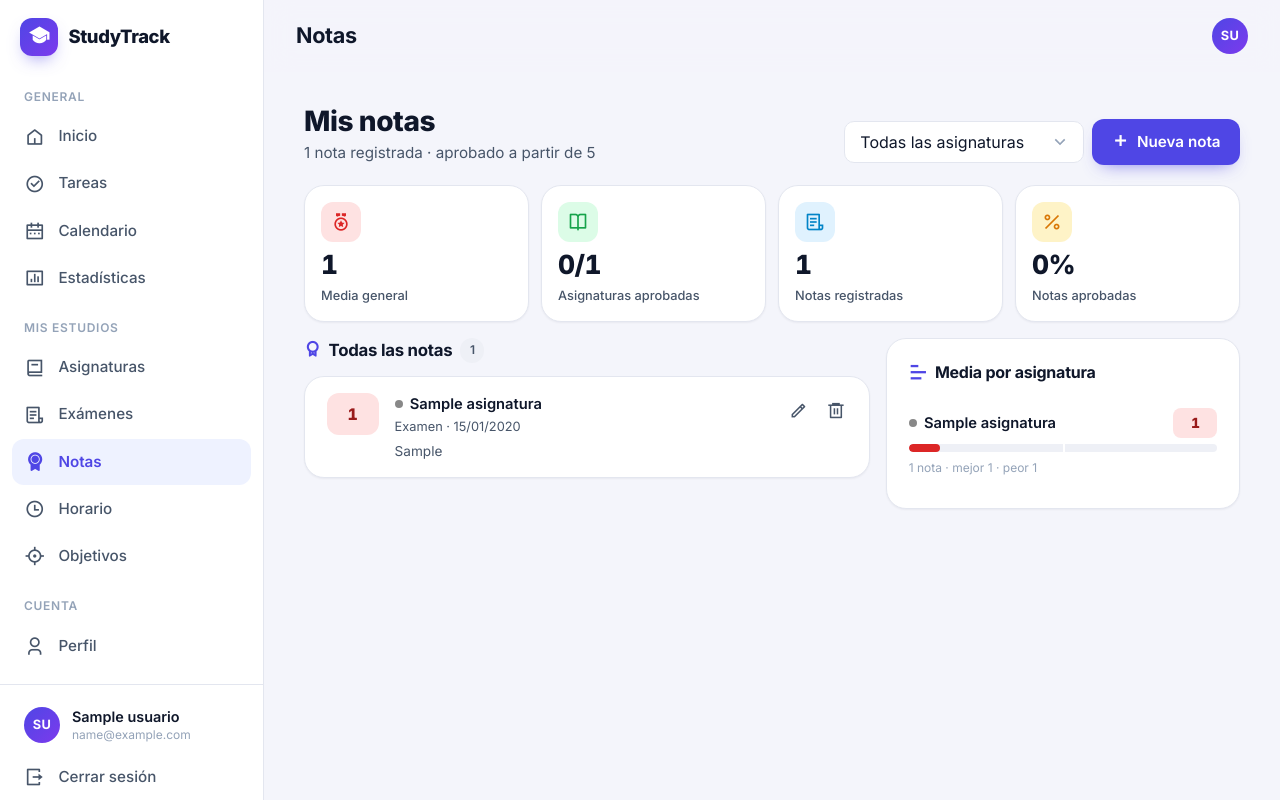
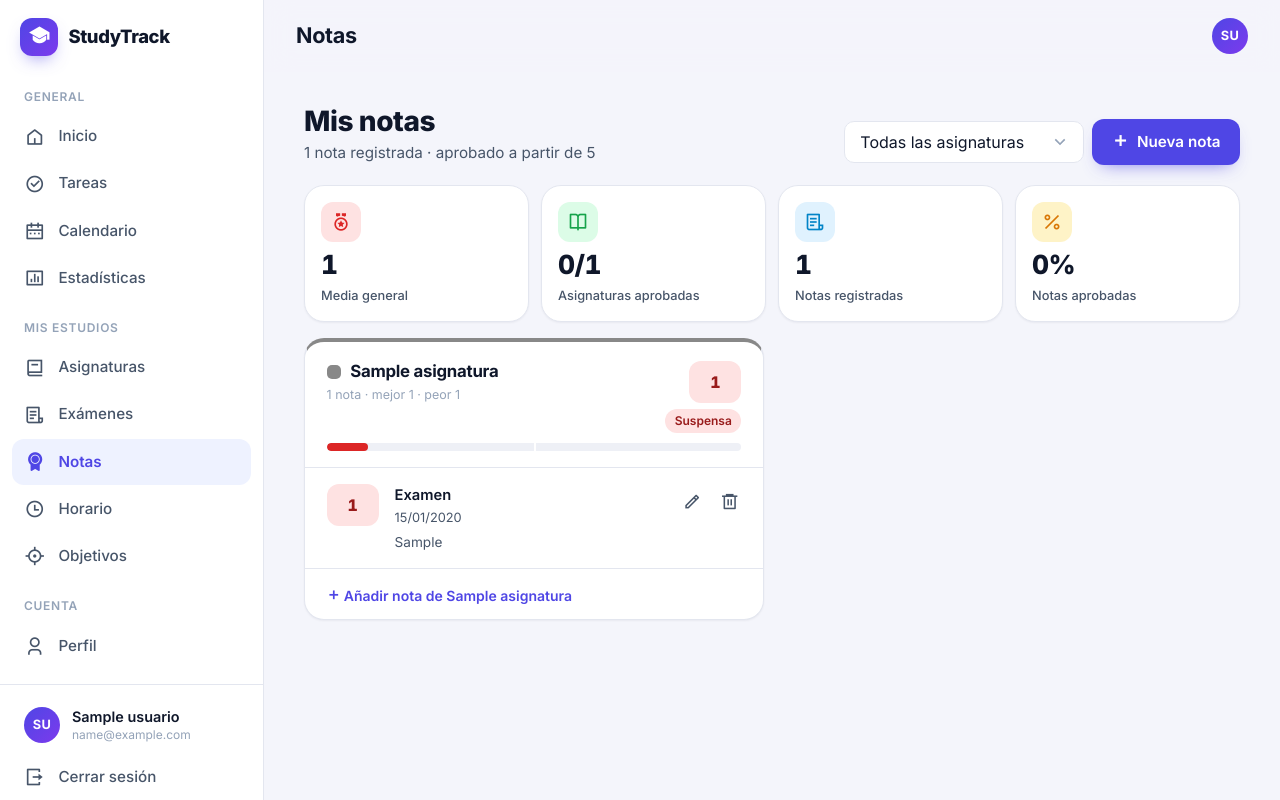
Before and after one commit to Frxnker/StudyTrack, a PHP site: page /grades in a window 1280 px wide. Run offline with PHP 8.4, Linux system fonts and the light colour scheme; the visitor is signed in with stand-in values (Sample User, id 1); tables that the repository leaves empty hold one stand-in row (values such as "Sample post"); some libraries are stand-ins or nearby versions.

Commit message:
Notas: listado agrupado por asignatura con su media
- Cada asignatura con notas es un grupo con su media (.grade-pill),
  aprobada/suspensa según PASS_MARK, barra con la marca del aprobado,
  mejor y peor nota, sus notas y un enlace para añadir otra.
- Las asignaturas sin notas aparecen aparte con acceso directo al alta.
- Se mantiene el resumen (media general con grade_overall_average) y el
  filtro por asignatura; desaparece la columna lateral de medias, que
  ahora estaría duplicada.

Co-Authored-By: Claude Opus 5.5 <noreply@anthropic.com>

```diff
--- a/css/responsive.css
+++ b/css/responsive.css
@@ -113,6 +113,18 @@
   .grade-row {
     gap: 1rem;
     padding: 1rem 1.35rem;
+  }
+
+  .grade-group__header {
+    padding: 1.2rem 1.35rem .6rem;
+  }
+
+  .grade-group__bar {
+    padding: 0 1.35rem 1rem;
+  }
+
+  .grade-group__footer {
+    padding: .8rem 1.35rem;
   }
 
   .exam-row {
@@ -352,8 +364,9 @@
     border-top: 0;
   }
 
-  /* Estadísticas y detalle de asignatura: dos columnas */
+  /* Estadísticas, detalle de asignatura y grupos de notas: dos columnas */
   .detail-grid,
+  .grade-groups,
   .chart-grid {
     grid-template-columns: repeat(2, minmax(0, 1fr));
   }
--- a/css/style.css
+++ b/css/style.css
@@ -2948,51 +2948,81 @@ a.grade-mini__subject:hover {
 
 /* 17. Notas
    ========================================================================== */
-.average-list {
-  display: flex;
-  flex-direction: column;
-  gap: .35rem;
-}
-
-.average {
-  display: flex;
-  flex-direction: column;
-  gap: .4rem;
-  margin: 0 -.6rem;
-  padding: .6rem;
-  border-radius: var(--radius);
-}
-
-.average.is-active {
-  background: var(--c-primary-soft);
-}
-
-.average__head {
-  display: flex;
-  align-items: center;
+/* Un grupo por asignatura: cabecera con la media, barra y sus notas */
+.grade-groups {
+  display: grid;
+  gap: 1rem;
+  align-items: start;
+}
+
+.grade-group {
+  border-top: 4px solid var(--subject);
+}
+
+.grade-group__header {
+  display: flex;
+  align-items: flex-start;
   justify-content: space-between;
   gap: .75rem;
-}
-
-.average__name {
-  display: flex;
-  align-items: center;
-  gap: .45rem;
+  padding: 1rem 1rem .6rem;
+}
+
+.grade-group__heading {
   min-width: 0;
-  color: var(--c-text);
+}
+
+.grade-group__name {
+  font-size: 1.05rem;
+}
+
+.grade-group__name a {
+  color: inherit;
+}
+
+.grade-group__name a:hover {
+  color: var(--c-primary);
+  text-decoration: none;
+}
+
+.grade-group__meta {
+  margin-top: .2rem;
+  color: var(--c-text-3);
+  font-size: .78rem;
+}
+
+.grade-group__average {
+  display: flex;
+  flex-direction: column;
+  flex-shrink: 0;
+  align-items: flex-end;
+  gap: .35rem;
+}
+
+.grade-group__bar {
+  padding: 0 1rem .85rem;
+  border-bottom: 1px solid var(--c-border);
+}
+
+.grade-group__footer {
+  padding: .75rem 1rem;
+  border-top: 1px solid var(--c-border);
+}
+
+.grade-row__type {
   font-size: .92rem;
   font-weight: 600;
-  overflow-wrap: anywhere;
-}
-
-.average__name:hover {
-  color: var(--c-primary);
+}
+
+.ungraded__list {
+  display: flex;
+  flex-wrap: wrap;
+  gap: .5rem;
+  margin-top: .75rem;
+}
+
+.ungraded__list .chip:hover {
   text-decoration: none;
-}
-
-.average__meta {
-  color: var(--c-text-3);
-  font-size: .75rem;
+  filter: brightness(.95);
 }
 
 .grade-list > li + li {
--- a/grades.php
+++ b/grades.php
@@ -177,9 +177,27 @@ $averages = grade_subject_averages($userId);
 $graded   = array_filter($averages, static fn (array $s): bool => (int) $s['num_notas'] > 0);
 $passed   = array_filter($graded, static fn (array $s): bool => grade_passed($s['media']));
 
+// Notas agrupadas por asignatura: [id => asignatura + media + 'notas' => [...]]
+$groups = [];
+foreach ($graded as $subject) {
+    if ($subjectId === 0 || (int) $subject['id'] === $subjectId) {
+        $groups[(int) $subject['id']] = $subject + ['notas' => []];
+    }
+}
+foreach (grade_list($userId, $subjectId) as $grade) {
+    $groups[(int) $grade['asignatura_id']]['notas'][] = $grade;
+}
+
+// Asignaturas que aún no tienen ninguna nota (para invitar a añadirlas)
+$ungraded = array_values(array_filter(
+    $averages,
+    static fn (array $s): bool => (int) $s['num_notas'] === 0 && ($subjectId === 0 || (int) $s['id'] === $subjectId)
+));
+
 render('grades/index', [
     'pageTitle'      => 'Notas',
-    'grades'         => grade_list($userId, $subjectId),
+    'groups'         => $groups,
+    'ungraded'       => $ungraded,
     'averages'       => $averages,
     'overallAverage' => grade_overall_average($userId),
     'summary'        => grade_summary($userId),
--- a/views/grades/index.php
+++ b/views/grades/index.php
@@ -1,11 +1,10 @@
 <?php
 /**
- * Vista: resumen de notas, media por asignatura y listado de calificaciones.
+ * Vista: resumen de notas y notas agrupadas por asignatura, cada grupo con su media.
  *
- * En móvil las medias van primero; en escritorio pasan a una columna lateral (.split).
- *
- * @var array      $grades
- * @var array      $averages        id, nombre, color, media, num_notas, mejor, peor
+ * @var array      $groups          [id => id, nombre, color, media, num_notas, mejor, peor, notas]
+ * @var array      $ungraded        Asignaturas sin notas (id, nombre, color)
+ * @var array      $averages        Todas las asignaturas (para el filtro)
  * @var float|null $overallAverage
  * @var array      $summary         total, aprobadas
  * @var int        $gradedCount     Asignaturas con alguna nota
@@ -15,9 +14,6 @@
 
 $return       = $subjectId > 0 ? (string) $subjectId : '';
 $passedGrades = $summary['total'] > 0 ? (int) round($summary['aprobadas'] / $summary['total'] * 100) : 0;
-$filtered     = $subjectId > 0
-    ? (array_values(array_filter($averages, static fn (array $s): bool => (int) $s['id'] === $subjectId))[0] ?? null)
-    : null;
 $editUrl      = static fn (array $grade): string => 'grades.php?action=edit&id=' . (int) $grade['id']
                                                   . ($subjectId > 0 ? '&asignatura=' . $subjectId : '');
 ?>
@@ -91,91 +87,73 @@ $editUrl      = static fn (array $grade): string => 'grades.php?action=edit&id='
     </div>
   </section>
 
-  <div class="split">
-    <aside class="card split__side" aria-labelledby="averages-title">
-      <header class="card__header">
-        <h3 class="card__title" id="averages-title"><i class="ri-bar-chart-horizontal-line" aria-hidden="true"></i> Media por asignatura</h3>
   <?php if ($subjectId > 0): ?>
-          <a href="grades.php" class="card__link">Ver todas</a>
+    <p class="mb-2"><a href="grades.php" class="card__link"><i class="ri-arrow-left-s-line" aria-hidden="true"></i> Ver todas las asignaturas</a></p>
   <?php endif; ?>
+
+  <?php if ($groups): ?>
+    <div class="grade-groups">
+      <?php foreach ($groups as $group): ?>
+        <?php
+          $id     = (int) $group['id'];
+          $isPass = grade_passed($group['media']);
+        ?>
+        <section class="card card--flush grade-group" style="--subject: <?= e(safe_color($group['color'])) ?>"
+                 aria-labelledby="group-<?= $id ?>">
+          <header class="grade-group__header">
+            <div class="grade-group__heading">
+              <h3 class="grade-group__name subject-title" id="group-<?= $id ?>">
+                <span class="subject-title__mark" aria-hidden="true"></span>
+                <a href="subjects.php?action=show&amp;id=<?= $id ?>"><?= e($group['nombre']) ?></a>
+              </h3>
+              <p class="grade-group__meta">
+                <?= e(plural((int) $group['num_notas'], 'nota', 'notas')) ?> ·
+                mejor <?= e(format_grade($group['mejor'])) ?> · peor <?= e(format_grade($group['peor'])) ?>
+              </p>
+            </div>
+            <div class="grade-group__average">
+              <span class="grade-pill grade-pill--<?= $isPass ? 'pass' : 'fail' ?>"><?= e(format_grade($group['media'])) ?></span>
+              <span class="badge badge--<?= $isPass ? 'success' : 'danger' ?>"><?= $isPass ? 'Aprobada' : 'Suspensa' ?></span>
+            </div>
           </header>
 
-      <ul class="average-list">
-        <?php foreach ($averages as $subject): ?>
+          <div class="grade-group__bar">
+            <div class="progress progress--sm progress--mark" style="--mark: <?= PASS_MARK * 10 ?>%"
+                 role="progressbar" aria-label="Media de <?= e($group['nombre']) ?>"
+                 aria-valuemin="0" aria-valuemax="10" aria-valuenow="<?= round((float) $group['media'], 2) ?>">
+              <div class="progress__bar progress__bar--<?= $isPass ? 'success' : 'danger' ?>"
+                   style="--value: <?= round(min((float) $group['media'], 10) * 10, 1) ?>%"></div>
+            </div>
+          </div>
+
+          <ul class="grade-list">
+            <?php foreach ($group['notas'] as $grade): ?>
               <?php
-            $hasGrades = (int) $subject['num_notas'] > 0;
-            $isPass    = $hasGrades && grade_passed($subject['media']);
+                $gradePass = grade_passed($grade['nota']);
+                $type      = GRADE_TYPES[$grade['tipo']] ?? $grade['tipo'];
               ?>
-          <li class="average<?= $subjectId === (int) $subject['id'] ? ' is-active' : '' ?>"
-              style="--subject: <?= e(safe_color($subject['color'])) ?>">
-            <div class="average__head">
-              <a href="grades.php?asignatura=<?= (int) $subject['id'] ?>" class="average__name"
-                 <?= $subjectId === (int) $subject['id'] ? 'aria-current="true"' : '' ?>>
-                <span class="dot" aria-hidden="true"></span><?= e($subject['nombre']) ?>
-              </a>
-              <?php if ($hasGrades): ?>
-                <span class="grade-pill grade-pill--sm grade-pill--<?= $isPass ? 'pass' : 'fail' ?>"
-                      title="<?= $isPass ? 'Aprobada' : 'Suspensa' ?>">
-                  <?= e(format_grade($subject['media'])) ?>
-                </span>
-              <?php else: ?>
-                <span class="badge">Sin notas</span>
-              <?php endif; ?>
-            </div>
-            <?php if ($hasGrades): ?>
-              <div class="progress progress--sm progress--mark" style="--mark: <?= PASS_MARK * 10 ?>%"
-                   role="progressbar" aria-label="Media de <?= e($subject['nombre']) ?>"
-                   aria-valuemin="0" aria-valuemax="10" aria-valuenow="<?= round((float) $subject['media'], 2) ?>">
-                <div class="progress__bar progress__bar--<?= $isPass ? 'success' : 'danger' ?>"
-                     style="--value: <?= round(min((float) $subject['media'], 10) * 10, 1) ?>%"></div>
-              </div>
-              <span class="average__meta">
-                <?= e(plural((int) $subject['num_notas'], 'nota', 'notas')) ?> ·
-                mejor <?= e(format_grade($subject['mejor'])) ?> · peor <?= e(format_grade($subject['peor'])) ?>
-              </span>
-            <?php endif; ?>
-          </li>
-        <?php endforeach; ?>
-      </ul>
-    </aside>
-
-    <section class="split__main" aria-labelledby="grades-title">
-      <h3 class="section__title" id="grades-title">
-        <i class="ri-award-line" aria-hidden="true"></i>
-        <?= $filtered !== null ? 'Notas de ' . e($filtered['nombre']) : 'Todas las notas' ?>
-        <span class="badge"><?= count($grades) ?></span>
-      </h3>
-
-      <?php if ($grades): ?>
-        <ul class="card card--flush grade-list">
-          <?php foreach ($grades as $grade): ?>
-            <?php $isPass = grade_passed($grade['nota']); ?>
               <li class="grade-row">
-              <span class="grade-pill grade-pill--<?= $isPass ? 'pass' : 'fail' ?>">
+                <span class="grade-pill grade-pill--<?= $gradePass ? 'pass' : 'fail' ?>">
                   <?= e(format_grade($grade['nota'])) ?>
-                <span class="sr-only"><?= $isPass ? '(aprobado)' : '(suspenso)' ?></span>
+                  <span class="sr-only"><?= $gradePass ? '(aprobado)' : '(suspenso)' ?></span>
                 </span>
                 <div class="grade-row__body">
-                <span class="grade-mini__subject" style="--subject: <?= e(safe_color($grade['color'])) ?>">
-                  <span class="dot" aria-hidden="true"></span><?= e($grade['asignatura']) ?>
-                </span>
-                <span class="grade-mini__meta">
-                  <?= e(GRADE_TYPES[$grade['tipo']] ?? $grade['tipo']) ?> · <?= e(format_date($grade['fecha'])) ?>
-                </span>
+                  <span class="grade-row__type"><?= e($type) ?></span>
+                  <span class="grade-mini__meta"><?= e(format_date($grade['fecha'])) ?></span>
                   <?php if ($grade['comentarios']): ?>
                     <p class="grade-row__comment"><?= e(truncate($grade['comentarios'], 140)) ?></p>
                   <?php endif; ?>
                 </div>
                 <div class="grade-row__actions">
                   <a href="<?= e($editUrl($grade)) ?>" class="icon-btn icon-btn--sm"
-                   aria-label="Editar la nota de <?= e($grade['asignatura']) ?> del <?= e(format_date($grade['fecha'])) ?>" title="Editar">
+                     aria-label="Editar la nota de <?= e(str_lower($type)) ?> del <?= e(format_date($grade['fecha'])) ?>" title="Editar">
                     <i class="ri-pencil-line" aria-hidden="true"></i>
                   </a>
                   <?php partial('delete', [
                       'action'   => 'grades.php',
                       'id'       => (int) $grade['id'],
-                    'label'    => 'Eliminar la nota de ' . $grade['asignatura'] . ' del ' . format_date($grade['fecha']),
-                    'question' => '¿Eliminar la nota de ' . format_grade($grade['nota']) . ' en ' . $grade['asignatura'] . '?',
+                      'label'    => 'Eliminar la nota de ' . str_lower($type) . ' del ' . format_date($grade['fecha']),
+                      'question' => '¿Eliminar el ' . format_grade($grade['nota']) . ' de ' . $group['nombre'] . '?',
                       'text'     => 'La media de la asignatura se recalculará. Esta acción no se puede deshacer.',
                       'return'   => $return,
                   ]); ?>
@@ -183,18 +161,44 @@ $editUrl      = static fn (array $grade): string => 'grades.php?action=edit&id='
               </li>
             <?php endforeach; ?>
           </ul>
-      <?php else: ?>
-        <div class="card">
+
+          <footer class="grade-group__footer">
+            <a href="grades.php?action=new&amp;asignatura=<?= $id ?>" class="card__link">
+              <i class="ri-add-line" aria-hidden="true"></i> Añadir nota de <?= e($group['nombre']) ?>
+            </a>
+          </footer>
+        </section>
+      <?php endforeach; ?>
+    </div>
+  <?php endif; ?>
+
+  <?php if ($ungraded): ?>
+    <section class="card mt-2 ungraded" aria-labelledby="ungraded-title">
+      <h3 class="card__title" id="ungraded-title"><i class="ri-hourglass-line" aria-hidden="true"></i> Sin notas todavía</h3>
+      <ul class="ungraded__list">
+        <?php foreach ($ungraded as $subject): ?>
+          <li>
+            <a href="grades.php?action=new&amp;asignatura=<?= (int) $subject['id'] ?>" class="chip"
+               style="--subject: <?= e(safe_color($subject['color'])) ?>"
+               aria-label="Añadir una nota de <?= e($subject['nombre']) ?>">
+              <span class="dot" aria-hidden="true"></span><?= e($subject['nombre']) ?>
+              <i class="ri-add-line" aria-hidden="true"></i>
+            </a>
+          </li>
+        <?php endforeach; ?>
+      </ul>
+    </section>
+  <?php endif; ?>
+
+  <?php if (!$groups && !$ungraded): ?>
+    <section class="card">
       <?php partial('empty', [
           'icon'        => 'ri-award-line',
-              'title'       => $subjectId > 0 ? 'Esta asignatura aún no tiene notas' : 'Aún no hay notas',
+          'title'       => 'Aún no hay notas',
           'text'        => 'Registra tus calificaciones para calcular tus medias.',
-              'actionHref'  => 'grades.php?action=new' . ($subjectId > 0 ? '&asignatura=' . $subjectId : ''),
+          'actionHref'  => 'grades.php?action=new',
           'actionLabel' => 'Añadir nota',
-              'compact'     => true,
       ]); ?>
-        </div>
+    </section>
   <?php endif; ?>
-    </section>
-  </div>
 <?php endif; ?>
```
Lines whose indentation alone changed are shown as unchanged.
